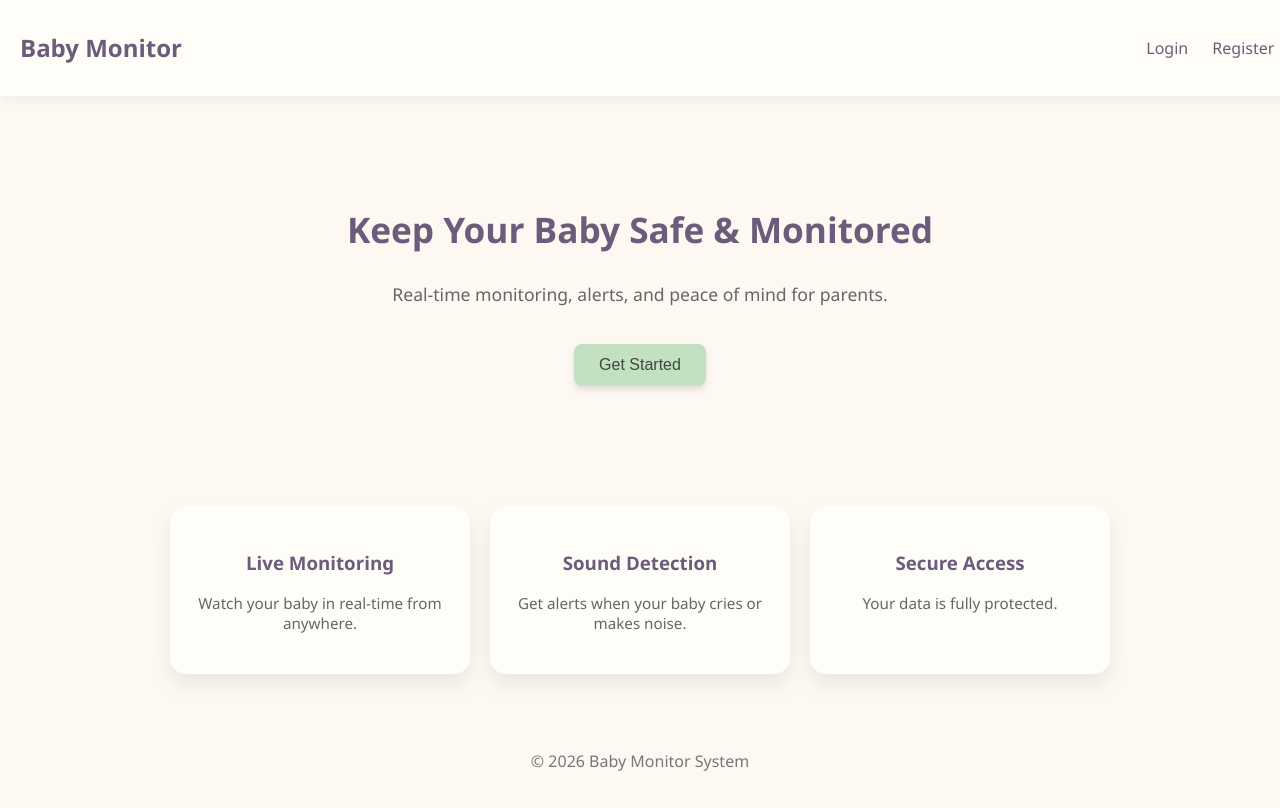
After one commit to vignesh180705/Baby-Monitor, a Flask app: page / in a window 1280 px wide. The commit adds this page. Run offline with Flask 3, Linux system fonts and the light colour scheme; parts of the project's set-up code (start-up, migrations or seed data) failed here and were passed over.

Commit message:
Created Homepage and Added a Navbar for Login and Register

```diff
--- a/routes/auth_routes.py
+++ b/routes/auth_routes.py
@@ -30,6 +30,10 @@ def register():
     flash("Registration successful! You can now login.")
     return redirect('/login')
 
+@auth.route('/', methods=['GET'])
+def main():
+    return render_template('homepage.html')
+
 @auth.route('/login', methods=['GET', 'POST'])
 def login():
     if request.method == 'GET':
--- /dev/null
+++ b/templates/homepage.html
@@ -0,0 +1,147 @@
+
+<html>
+<head>
+    <title>Baby Monitor - Home</title>
+    <style>
+        body {
+            font-family: 'Segoe UI', Tahoma, Geneva, Verdana, sans-serif;
+            background-color: #fef8f2;
+            color: #444;
+            margin: 0;
+        }
+
+        .navbar {
+            width: 98%;
+            background-color: #fffdf8;
+            padding: 10px 20px;
+            display: flex;
+            justify-content: space-between;
+            align-items: center;
+            box-shadow: 0 4px 10px rgba(0,0,0,0.05);
+        }
+
+        .navbar h1 a{
+            color: #6c5b7b;
+            font-size: 1.5rem;
+            text-decoration: none;
+        }
+
+        .nav-links a {
+            margin-left: 20px;
+            text-decoration: none;
+            color: #6c5b7b;
+            font-weight: 500;
+        }
+
+        .nav-links a:hover {
+            color: #4e3c5c;
+        }
+
+        .hero {
+            text-align: center;
+            padding: 80px 20px;
+        }
+
+        .hero h2 {
+            color: #6c5b7b;
+            font-size: 2.2rem;
+        }
+
+        .hero p {
+            margin-top: 10px;
+            font-size: 1.1rem;
+            color: #666;
+        }
+
+        .hero button {
+            margin-top: 20px;
+            background-color: #c1e1c1;
+            color: #444;
+            border: none;
+            border-radius: 8px;
+            padding: 12px 25px;
+            font-size: 1rem;
+            cursor: pointer;
+            box-shadow: 0 4px 6px rgba(0,0,0,0.1);
+            transition: all 0.2s ease;
+        }
+
+        .hero button:hover {
+            background-color: #b0d9b0;
+            transform: translateY(-2px);
+        }
+
+        .features {
+            display: flex;
+            justify-content: center;
+            gap: 20px;
+            padding: 40px 20px;
+            flex-wrap: wrap;
+        }
+
+        .feature-card {
+            background-color: #fffdf8;
+            padding: 25px;
+            border-radius: 16px;
+            box-shadow: 0 10px 20px rgba(0,0,0,0.08);
+            width: 250px;
+            text-align: center;
+        }
+
+        .feature-card h3 {
+            color: #6c5b7b;
+        }
+
+        .feature-card p {
+            font-size: 0.95rem;
+            color: #666;
+        }
+
+        .footer {
+            text-align: center;
+            padding: 20px;
+            color: #777;
+        }
+    </style>
+</head>
+
+<body>
+
+    <div class="navbar">
+        <h1><a href="/">Baby Monitor</a></h1>
+        <div class="nav-links">
+
+            <a href="/login">Login</a>
+            <a href="/register">Register</a>
+        </div>
+    </div>
+
+    <div class="hero">
+        <h2>Keep Your Baby Safe & Monitored</h2>
+        <p>Real-time monitoring, alerts, and peace of mind for parents.</p>
+        <button onclick="location.href='/register'">Get Started</button>
+    </div>
+
+    <div class="features">
+        <div class="feature-card">
+            <h3>Live Monitoring</h3>
+            <p>Watch your baby in real-time from anywhere.</p>
+        </div>
+
+        <div class="feature-card">
+            <h3>Sound Detection</h3>
+            <p>Get alerts when your baby cries or makes noise.</p>
+        </div>
+
+        <div class="feature-card">
+            <h3>Secure Access</h3>
+            <p>Your data is fully protected.</p>
+        </div>
+    </div>
+
+    <div class="footer">
+        <p>© 2026 Baby Monitor System</p>
+    </div>
+
+    </body>
+</html>
```
Also changed, not shown: templates/login.html (+51 -17 lines), templates/register.html (+45 -10 lines).
